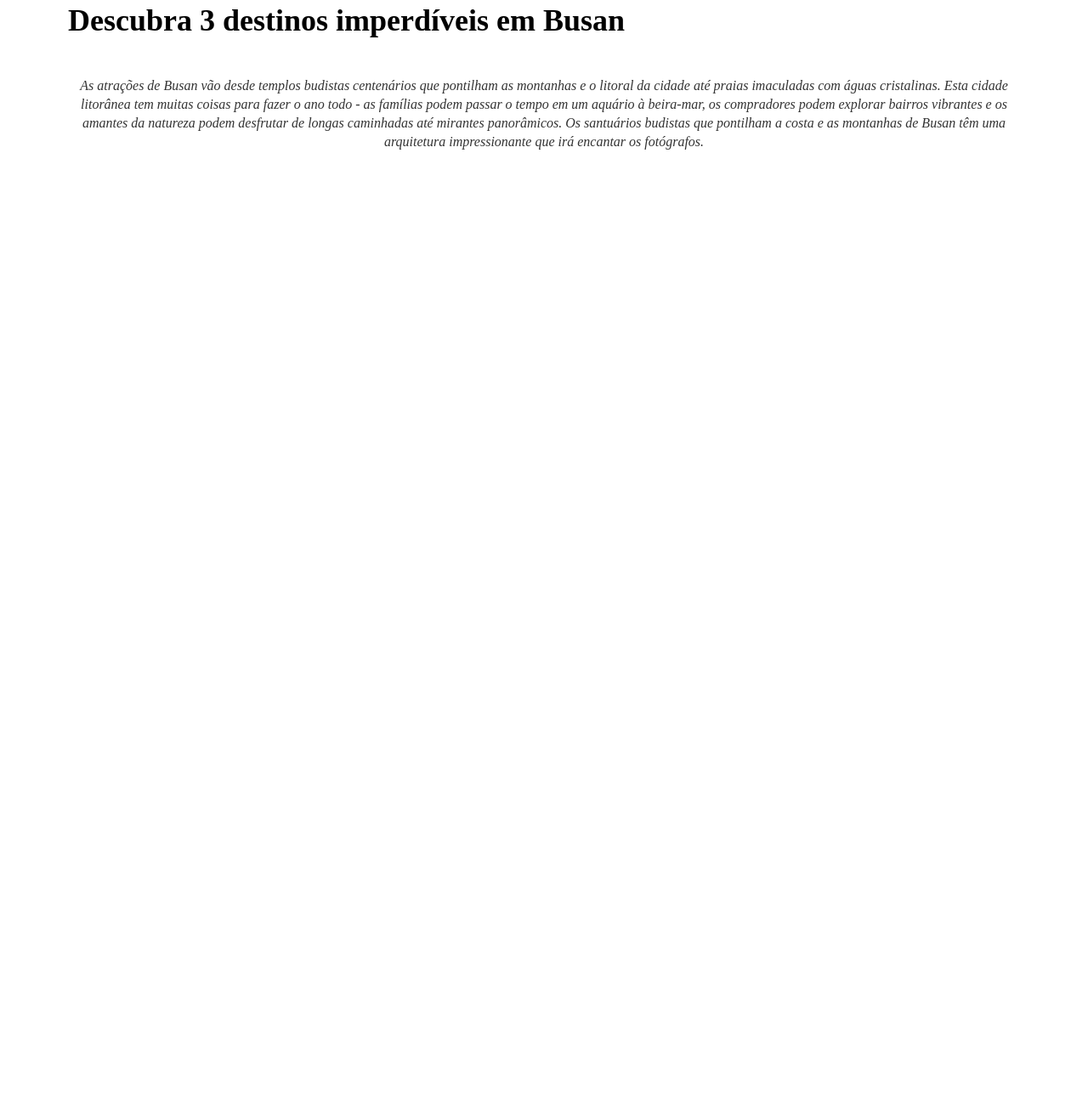
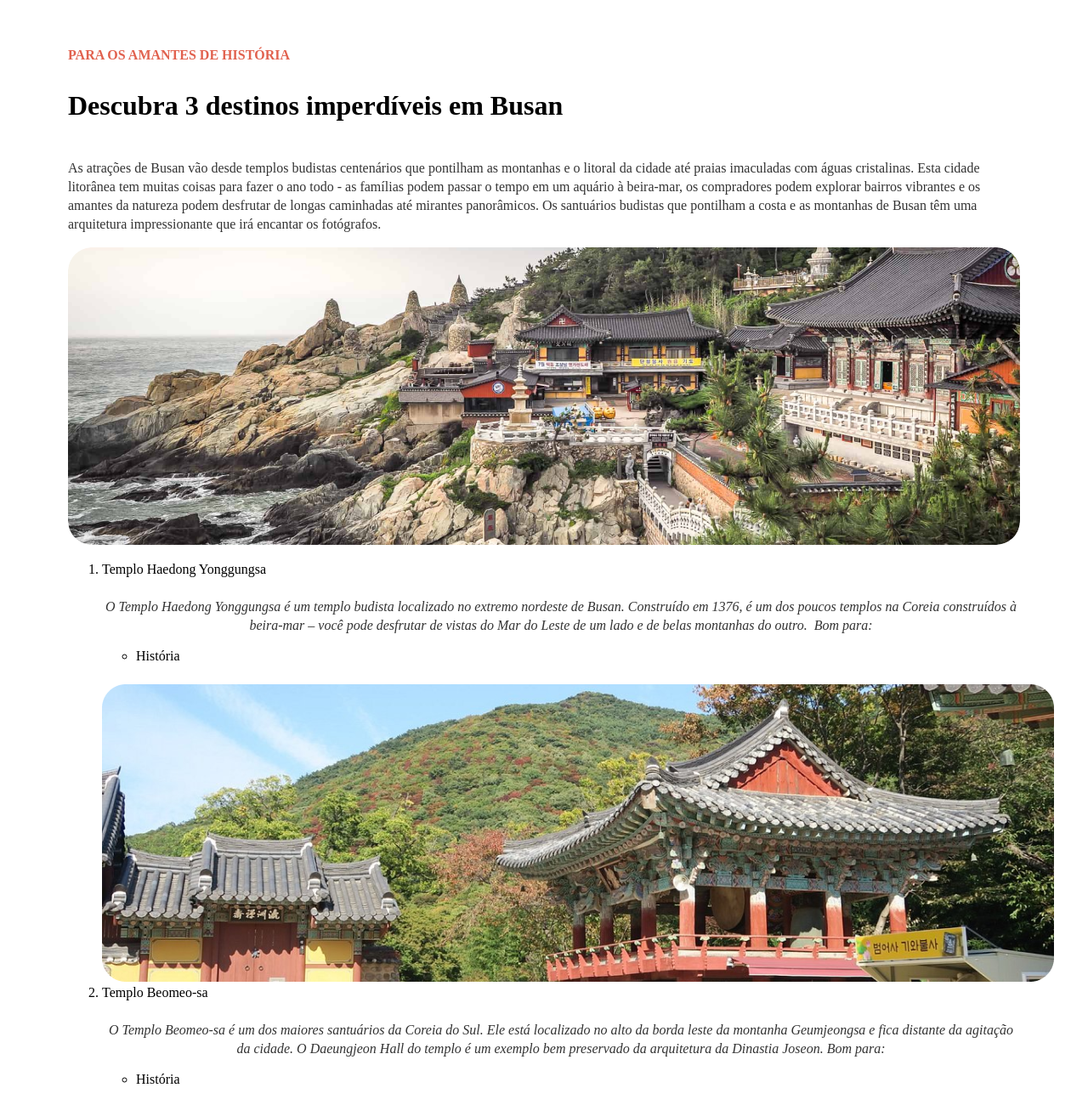
Before and after one commit to seguimaraes/projeto-local-turistico, a plain HTML site: page index.html in a window 1280 px wide. Shown: the part 1032-2332 px from the top of the page at 85% size. Before the commit the page ends 1290 px from the top, so only its background shows below. Drawn offline with Linux system fonts and the light colour scheme.

Commit message:
html adicionado por completo

```diff
--- a/index.html
+++ b/index.html
@@ -27,13 +27,52 @@
 
     <div class="containerDois">
 
+
         <div class="dividerDois"></div>
+        <h1 class="containerDois">PARA OS AMANTES DE HISTÓRIA</h1>
+        <h2 class="containerDois">Descubra 3 destinos imperdíveis em Busan</h2>
+        <p class="containerDois">As atrações de Busan vão desde templos budistas centenários que pontilham as montanhas e o litoral da cidade até praias imaculadas com águas cristalinas. Esta cidade litorânea tem muitas coisas para fazer o ano todo - as famílias podem passar o tempo em um aquário à beira-mar, os compradores podem explorar bairros vibrantes e os amantes da natureza podem desfrutar de longas caminhadas até mirantes panorâmicos. Os santuários budistas que pontilham a costa e as montanhas de Busan têm uma arquitetura impressionante que irá encantar os fotógrafos. </p>
 
-        <h1>PARA OS AMANTES DE HISTÓRIA</h1>
-        <h2>Descubra 3 destinos imperdíveis em Busan</h2>
-        <p>As atrações de Busan vão desde templos budistas centenários que pontilham as montanhas e o litoral da cidade até praias imaculadas com águas cristalinas. Esta cidade litorânea tem muitas coisas para fazer o ano todo - as famílias podem passar o tempo em um aquário à beira-mar, os compradores podem explorar bairros vibrantes e os amantes da natureza podem desfrutar de longas caminhadas até mirantes panorâmicos. Os santuários budistas que pontilham a costa e as montanhas de Busan têm uma arquitetura impressionante que irá encantar os fotógrafos. </p>
+
+        <img src="/assets/templo2.png" alt="Foto do templo de Haedong">
     </div>
 
+    <div class="containerTres"></div>
+
+    <ol>
+       <li>Templo Haedong Yonggungsa</li>
+       <p>O Templo Haedong Yonggungsa é um templo budista localizado no extremo nordeste de Busan. Construído em 1376, é um dos poucos templos na Coreia construídos à beira-mar – você pode desfrutar de vistas do Mar do Leste de um lado e de belas montanhas do outro.
+
+        Bom para:
+        <ul>
+            <li class="historia">
+                História
+            </li>
+        </ul>
+    </p>
+    <img src="/assets/templo3.png" alt="Foto do templo de Beomeo-sa">
+       <li>Templo Beomeo-sa</li>
+       <p>O Templo Beomeo-sa é um dos maiores santuários da Coreia do Sul. Ele está localizado no alto da borda leste da montanha Geumjeongsa e fica distante da agitação da cidade. O Daeungjeon Hall do templo é um exemplo bem preservado da arquitetura da Dinastia Joseon.
+
+        Bom para:
+        <ul>
+            <li class="historia">
+                História
+            </li>
+        </ul>
+        </p>
+        <img src="/assets/templo4.png" alt="Foto do templo de Yongdusan">
+
+       <li>Parque Yongdusan</li>
+       <p>O Parque Yongdusan, localizado no centro de Busan, abriga alguns dos monumentos mais importantes da cidade. Você pode ver vistas espetaculares do topo da Torre Busan, de 120 metros de altura. O parque tem 2 museus – confira os instrumentos musicais tradicionais no Museum of World Folk Instruments e mais de 80 veleiros coreanos no Exhibition Hall of World Model Boats.
+
+        Bom para:
+        <ul>
+            <li class="casais">Casais</li>
+            <li class="familias">Famílias</li>
+            <li class="orçamento">Orçamento</li>
+        </ul>
+    </ol>
 
 </body>
 </html>
--- a/style.css
+++ b/style.css
@@ -8,18 +8,21 @@ h1 {
     font-size: 16px;
     color: #E1624F;
     margin-bottom: 8px;
+    font-style: bold;
+    text-align: left;
 }
 
 h2 {
     font-size: 36px;
     height: 57px;
     color: black;
+    text-align: left;
 }
 
 .divider {
     width: 100%;
-    height: 0%;
-    margin: 40px 0;
+    height: 1px;
+    margin: 36px 0;
     background-color: #d9d9d9;
 }
 
@@ -37,3 +40,35 @@ p {
     color: #333333;
     margin-top: 24px;
 }
+
+.dividerDois {
+    width: 100%;
+    height: 1px;
+    margin: 64px 0;
+    background-color: #d9d9d9;
+}
+
+.containerDois img {
+    width: 100%;
+    height: auto;
+    border-radius: 28px;
+}
+
+.containerDois p {
+    font-size: 16px;
+    line-height: 22px;
+    font-style: normal;
+    text-align: left;
+    padding-top: 0;
+}
+
+.containerDois h1 {
+    height: 24px;
+    font-size: 16px;
+    margin-bottom: 8px;
+}
+
+.containerDois h2 {
+    font-size: 32px;
+    margin-bottom: 8px;
+}
```
